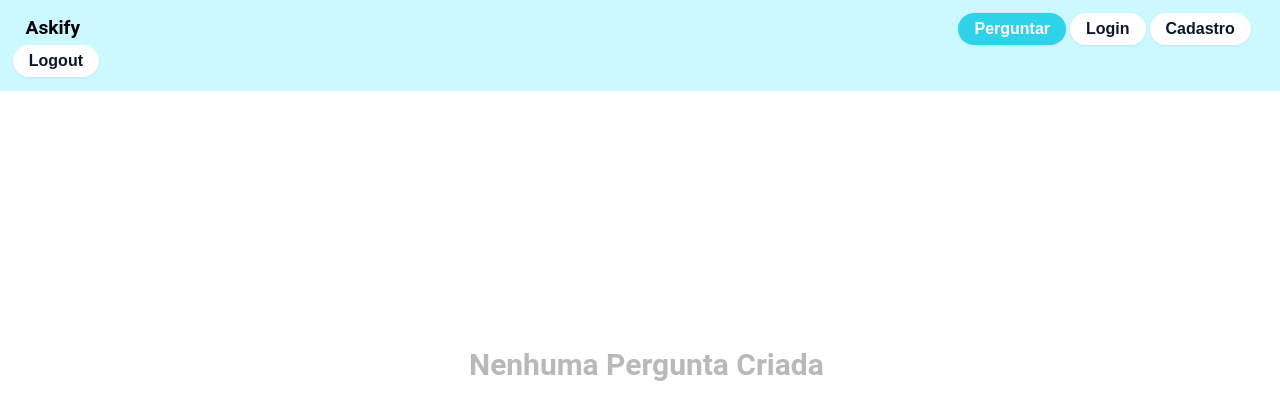
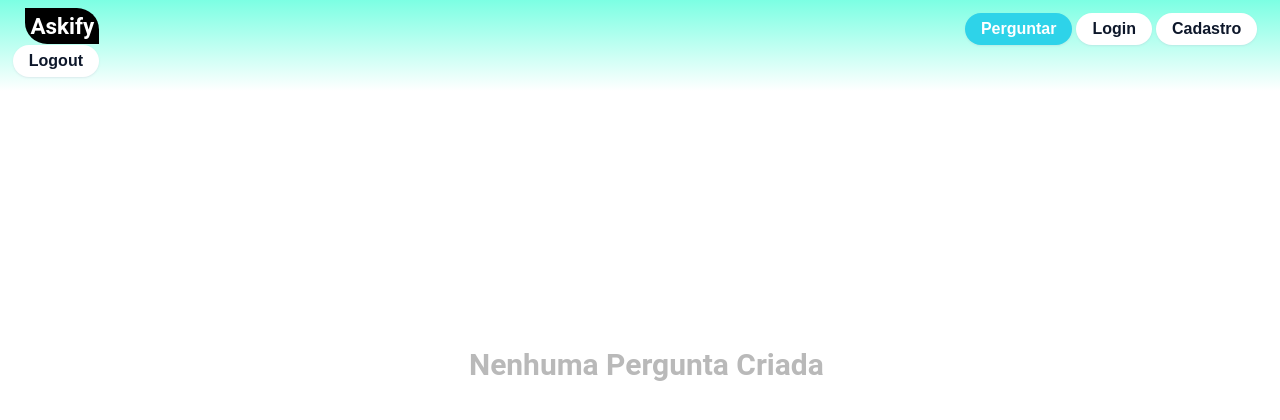
Before and after one commit to Eric02222/ProjetoSa, a plain HTML site: page index.html in a window 1280 px wide. Drawn offline with Linux system fonts and the light colour scheme.

Commit message:
pequenas mudanças

```diff
--- a/perguntapgInicial.js
+++ b/perguntapgInicial.js
@@ -70,11 +70,11 @@ function exibirElementos() {
     if(usuario == null) {
         document.getElementById("irPgLogin").style.display = "show";
         document.getElementById("irPgCadastro").style.display = "show";
-        document.getElementById("irPgPergunta").style.margin = "0 0 0 69%";
+        document.getElementById("irPgPergunta").style.margin = "0 0 0 68%";
     }else {
         document.getElementById("irPgLogin").style.display = "none";
         document.getElementById("irPgCadastro").style.display = "none";
-        document.getElementById("irPgPergunta").style.margin = "0 0 0 81%";
+        document.getElementById("irPgPergunta").style.margin = "0 0 0 80%";
     }
 }
 
--- a/perguntasEsp.js
+++ b/perguntasEsp.js
@@ -106,11 +106,11 @@ function exibirElementos() {
     if(usuario == null) {
         document.getElementById("irPgLogin").style.display = "show";
         document.getElementById("irPgCadastro").style.display = "show";
-        document.getElementById("irPgPergunta").style.margin = "0 0 0 69%";
+        document.getElementById("irPgPergunta").style.margin = "0 0 0 68%";
     }else {
         document.getElementById("irPgLogin").style.display = "none";
         document.getElementById("irPgCadastro").style.display = "none";
-        document.getElementById("irPgPergunta").style.margin = "0 0 0 81%";
+        document.getElementById("irPgPergunta").style.margin = "0 0 0 80%";
     }
 }
 
--- a/style.css
+++ b/style.css
@@ -50,13 +50,17 @@ header {
     box-sizing: border-box;
     padding: 1% 0 0.1% 0;
     margin: 0 0 0 0;
-    background-color: #cbf9ff;
+    background-image: linear-gradient(#7cffe3, #ffffff);
 }
 
 #nomeSite {
-    font-size: 1.2rem;
+    font-size: 1.4rem;
     font-weight: 600;
+    color: #ffffff;
+    background-color: #000000;
+    padding: 5px 5px 5px 5px;
     margin: 0 0 0 1%;
+    border-radius: 50% 30% / 0% 60%;
 }
 
 .avisoPgVazia {
```
